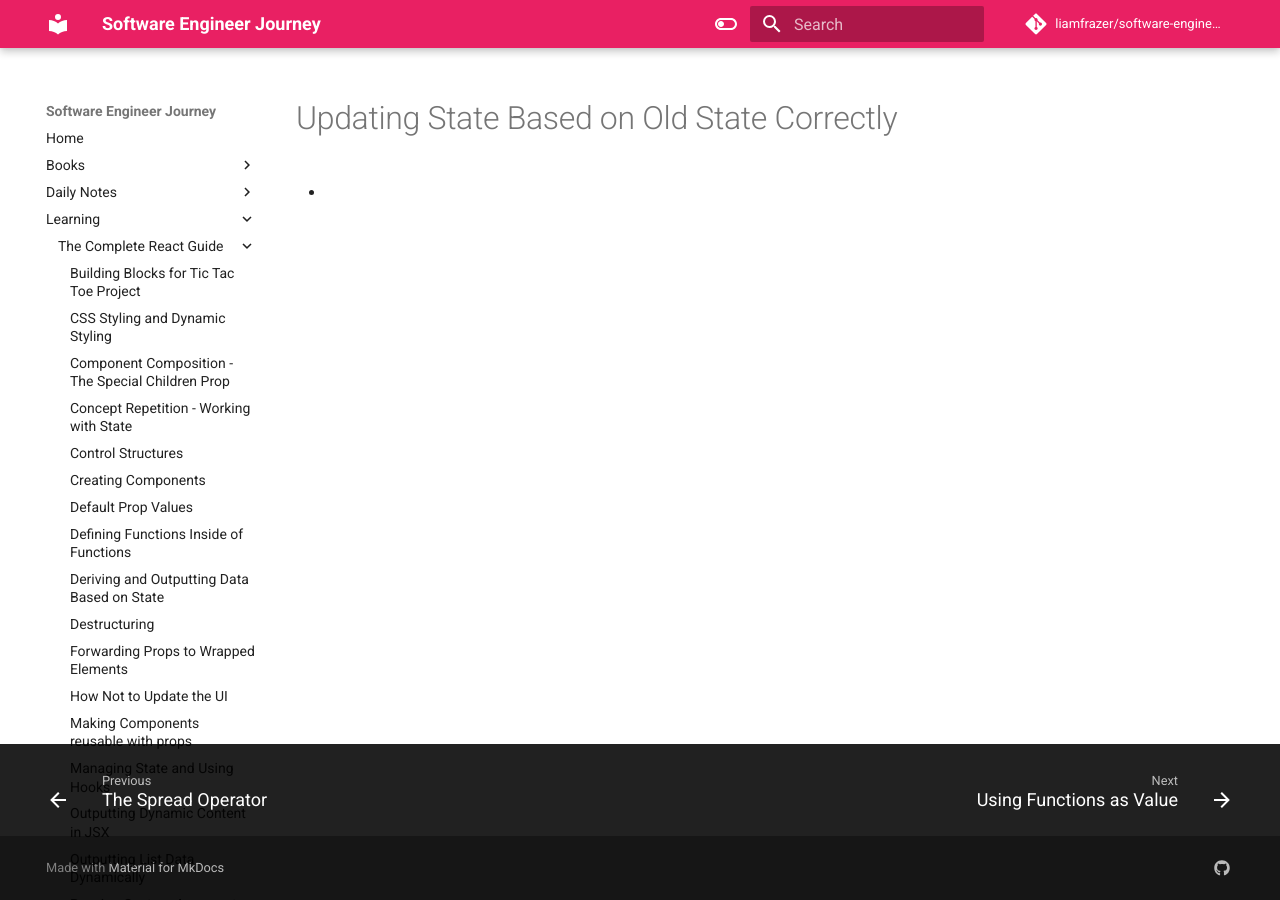
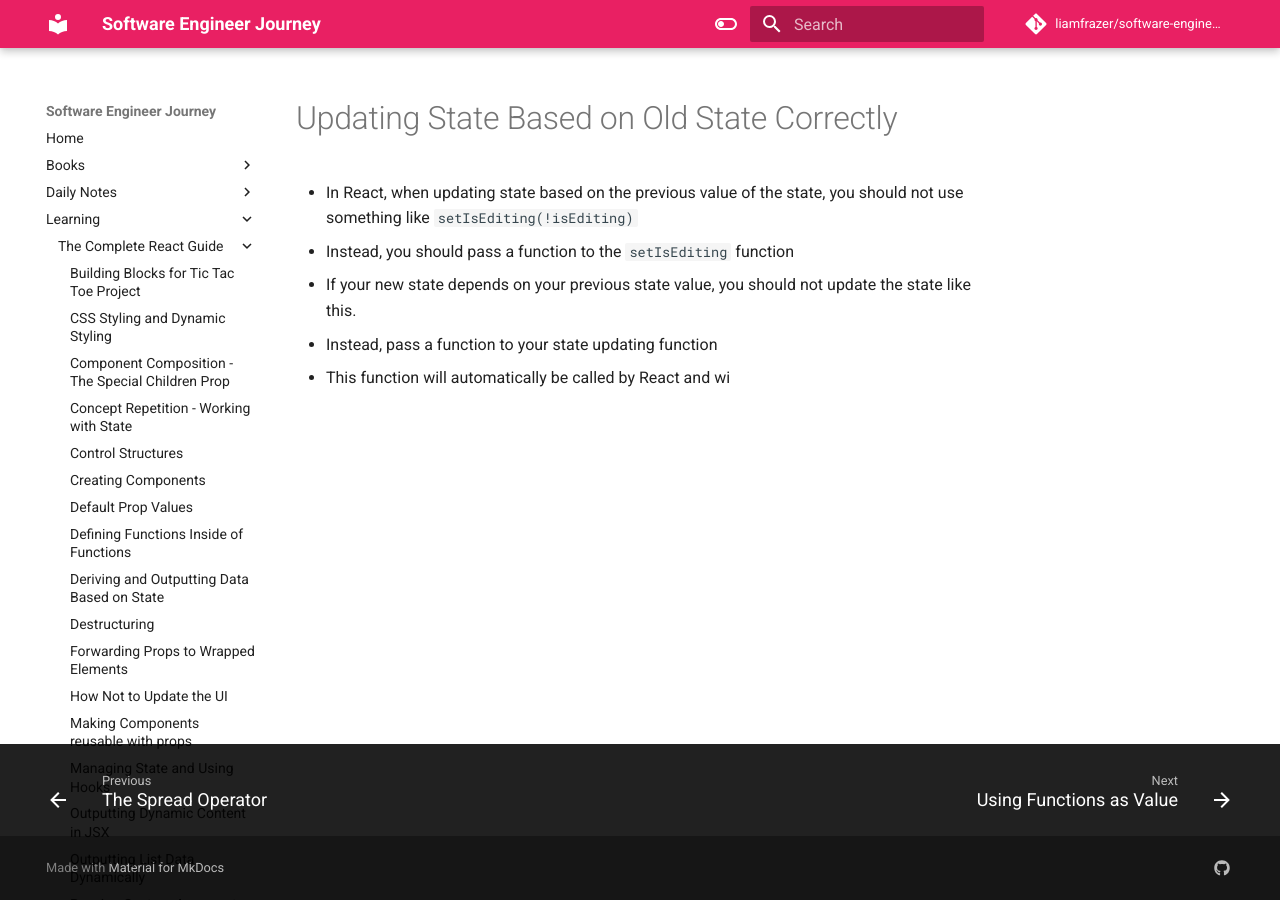
Before and after one commit to liamfrazer/software-engineer-journey, an MkDocs documentation site: the page built from docs/Learning/The Complete React Guide/Updating State Based on Old State Correctly.md, in a window 1280 px wide. Built offline with MkDocs 1.6.1 and Material for MkDocs 9.7.7, drawn with Linux system fonts in a browser that asks for light colours; comment, search, counter and statistics services are not loaded.

Commit message:
vault backup: 2023-12-24 11:36:29

```diff
--- a/docs/Learning/The Complete React Guide/Updating State Based on Old State Correctly.md
+++ b/docs/Learning/The Complete React Guide/Updating State Based on Old State Correctly.md
@@ -7,4 +7,9 @@ tags:
 ---
 # Updating State Based on Old State Correctly
 
-*
+* In React, when updating state based on the previous value of the state, you should not use something like `setIsEditing(!isEditing)`
+* Instead, you should pass a function to the `setIsEditing` function
+
+* If your new state depends on your previous state value, you should not update the state like this.
+* Instead, pass a function to your state updating function
+* This function will automatically be called by React and wi
```
